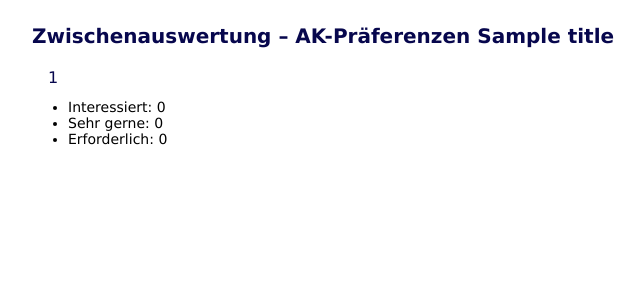
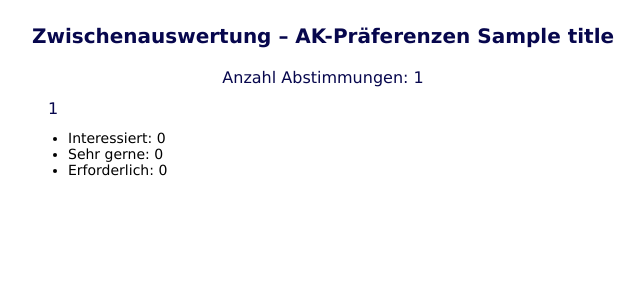
Before and after one commit to felixblanke/ak-plan-poll, a Flask app: template templates/result.html in a window 1280 px wide. Shown: the top 300 px of the page, without its empty margins (317-961 px from the left). Run offline with Flask 3, Linux system fonts and the light colour scheme; the template is opened without the code that fills it: most values are stand-ins (such as "Sample title", 1, 10 or a date in 2020).

Commit message:
Update formatting

```diff
--- a/templates/result.html
+++ b/templates/result.html
@@ -7,14 +7,19 @@
 {% endblock %}
 
 {% block content %}
-<div class="form-wrapper">
+
+<p class="form-label">Anzahl Abstimmungen: {{ aks.__len__() }}</p>
+
+<div class="form-wrapper flex flex-wrap">
 {% for ak in aks %}
+<div class="w-full sm:w-half">
 <h4 class="form-label">{{ ak[0] }}</h4>
 <ul class="mb-5" style="align-self: flex-start;margin-left: 20px;">
     <li>Interessiert: {{ ak[1].get(1, 0) }}</li>
     <li>Sehr gerne: {{ ak[1].get(2, 0) }}</li>
     <li>Erforderlich: {{ ak[1].get(-1, 0) }}</li>
 </ul>
+</div>
 {% endfor %}
 </div>
 
```
